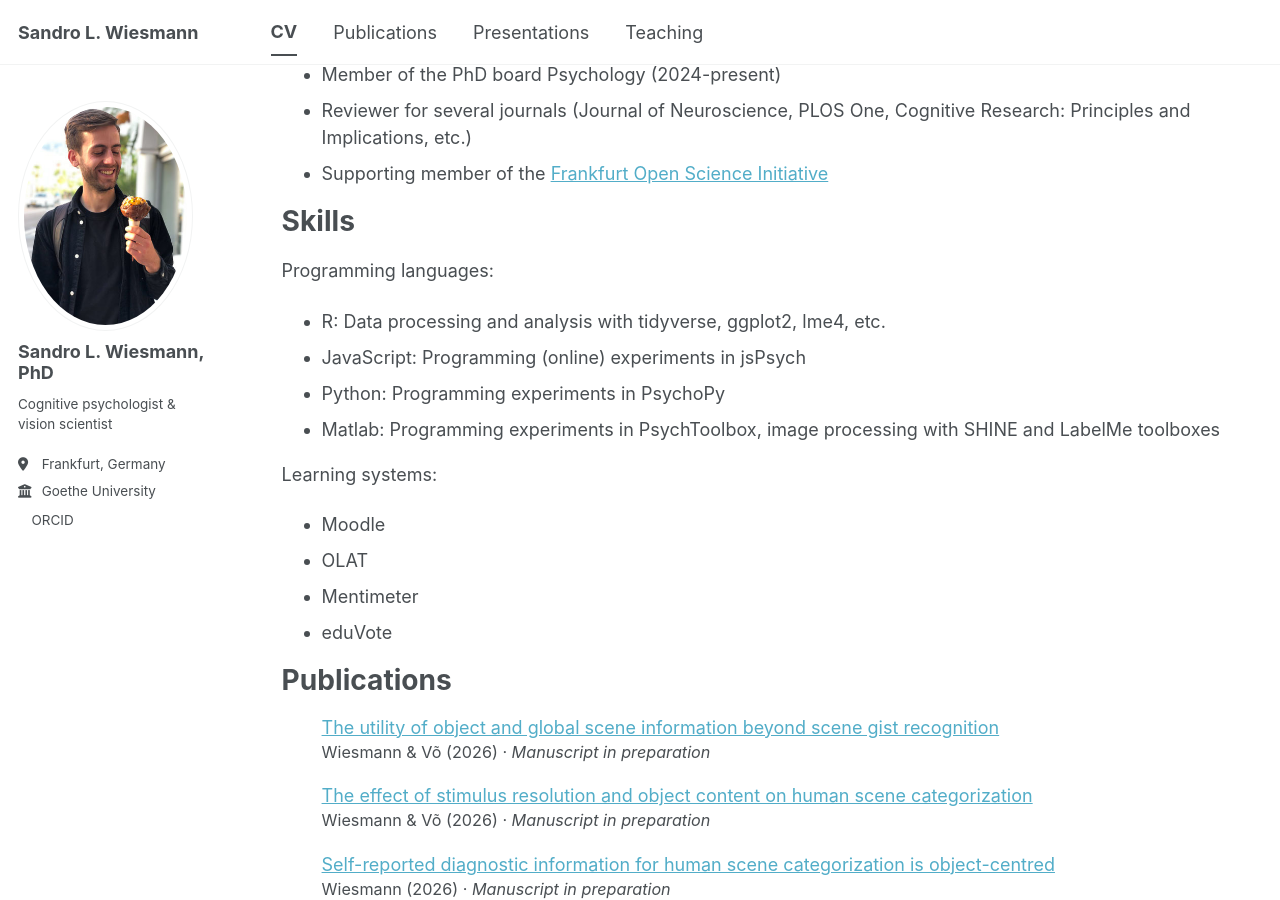
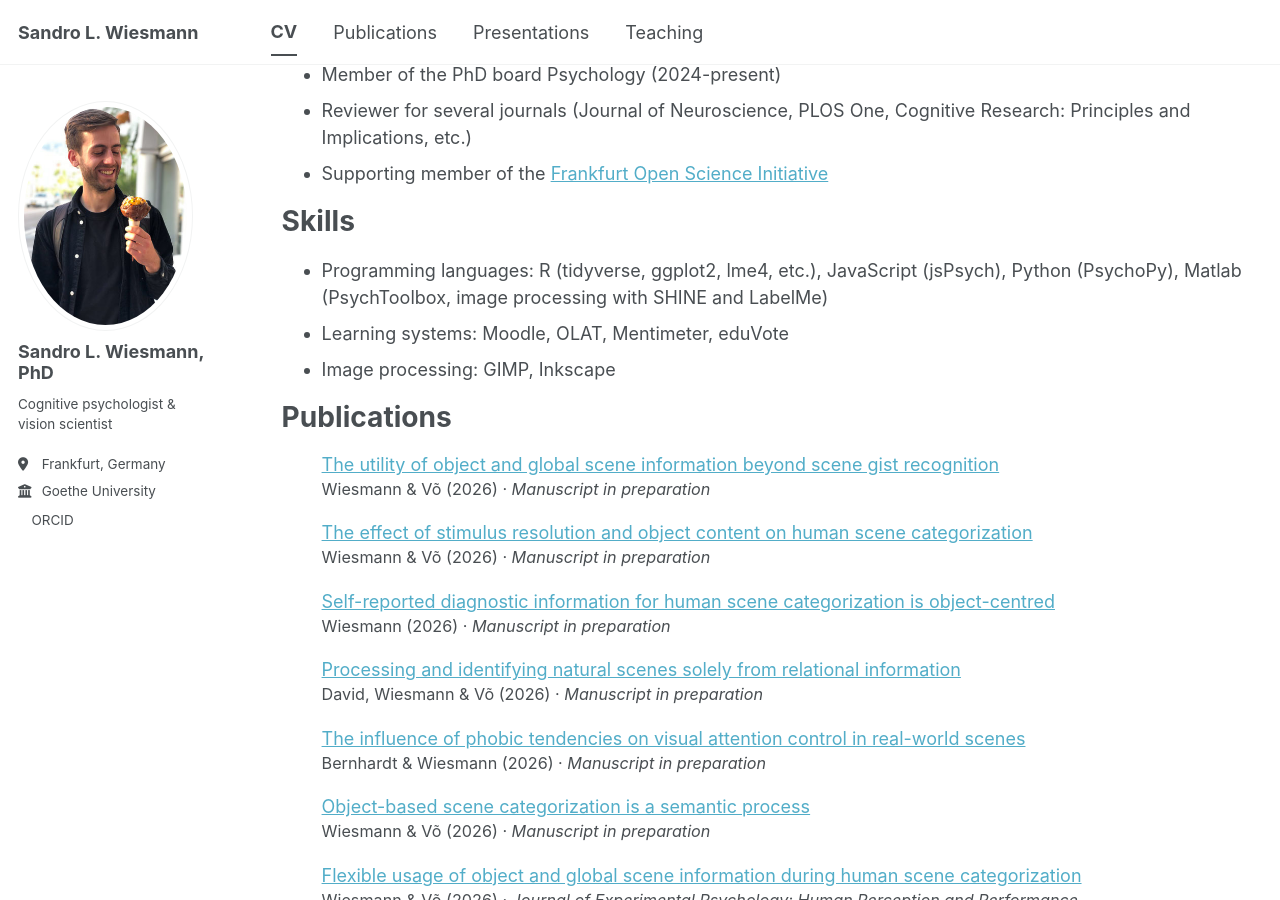
Before and after one commit to sandrowiesmann/sandrowiesmann.github.io, a Jekyll site: the page built from _pages/cv.md, in a window 1280 px wide and 900 px high, scrolled down 1391 px. Built offline with Jekyll 4.4.1, drawn with Linux system fonts in a browser that asks for light colours; a script bundle is joined from its source files by our own code; a style sheet for code colours, icons or effects is not loaded.

Commit message:
Refactor skills section in CV
Consolidate skills section for clarity and brevity.

```diff
--- a/_pages/cv.md
+++ b/_pages/cv.md
@@ -60,18 +60,9 @@ Service
 
 Skills
 ======
-Programming languages:
-* R: Data processing and analysis with tidyverse, ggplot2, lme4, etc.
-* JavaScript: Programming (online) experiments in jsPsych
-* Python: Programming experiments in PsychoPy
-* Matlab: Programming experiments in PsychToolbox, image processing with SHINE and LabelMe toolboxes
-
-
-Learning systems:
-* Moodle
-* OLAT
-* Mentimeter
-* eduVote
+* Programming languages: R (tidyverse, ggplot2, lme4, etc.), JavaScript (jsPsych), Python (PsychoPy), Matlab (PsychToolbox, image processing with SHINE and LabelMe)
+* Learning systems: Moodle, OLAT, Mentimeter, eduVote
+* Image processing: GIMP, Inkscape
 
 
 Publications
```
